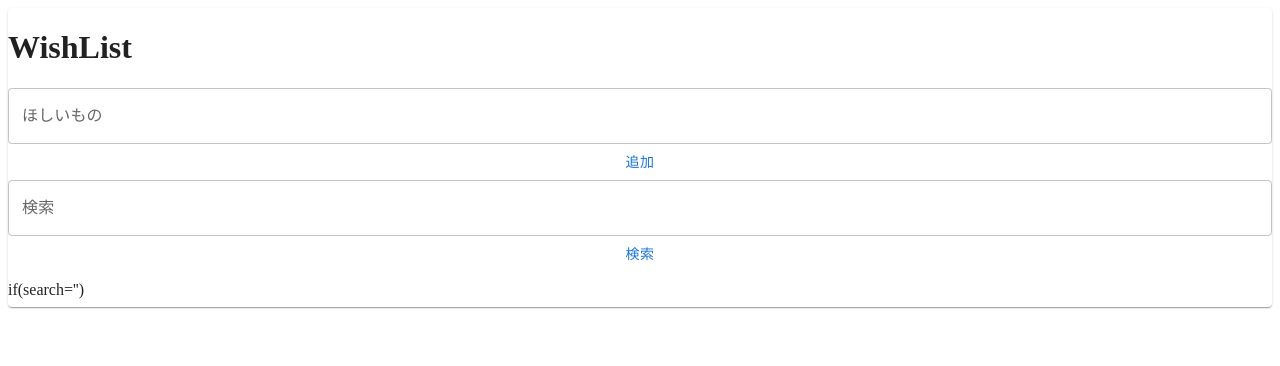
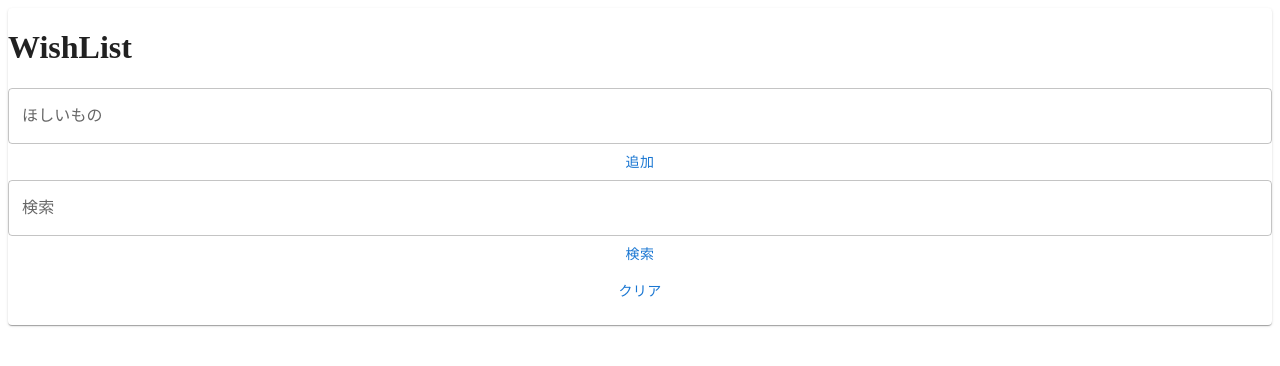
Before and after one commit to wakanafushimi/ReactPractice, a React (Vite) app: page / in a window 1280 px wide. Shown: the top 366 px of the page. Built offline with nearby package versions, Linux system fonts and the light colour scheme.

Commit message:
idが偶数になる＆toggleが効かない

```diff
--- a/src/WishList.tsx
+++ b/src/WishList.tsx
@@ -11,28 +11,49 @@ import ListItem from '@mui/material/ListItem'
 import { useState } from 'react'
 
 export default function WishList() {
-  const [wishes, setWishes] = useState<string[]>([])
+  const [wishes, setWishes] = useState<[number, string, boolean][]>([])
+  const [searchResults, setSearchResults] = useState<
+    [number, string, boolean][]
+  >([])
+  // 検索窓の表示
   const [wish, setWish] = useState<string>('')
   const [search, setSearch] = useState<string>('')
-  const [searchResults, setSearchResults] = useState<string[]>([])
 
   const handleAddWish = () => {
     if (wish.trim()) {
-      setWishes((prevWishes) => [...prevWishes, wish])
+      const newId = wishes.length > 0 ? wishes[wishes.length - 1][0] + 1 : 1
+      setWishes((prevWishes) => [...prevWishes, [newId + 1, wish, false]])
       setWish('')
     }
   }
-
   const handleSearch = () => {
-    if (search.trim()) {
-      wishes.forEach((item) => {
-        if (item === search) {
-          setSearchResults((prevSearchResults) => [...prevSearchResults, item])
-        }
-      })
-    }
+    setSearchResults(
+      search
+        ? wishes.filter((item) =>
+            item[1].toLowerCase().includes(search.toLowerCase())
+          )
+        : wishes
+    )
     setSearch('')
   }
+  const searchClear = () => {
+    setSearchResults([])
+  }
+
+  const toggleBought = (index: number) => {
+    console.log(index)
+    setWishes((prevWishes) =>
+      prevWishes.map((item, i) =>
+        i === index ? [item[0], item[1], !item[2]] : item
+      )
+    )
+    setSearchResults((prevSearchResults) =>
+      prevSearchResults.map((item, i) =>
+        i === index ? [item[0], item[1], !item[2]] : item
+      )
+    )
+  }
+
   return (
     <Card>
       <h1>WishList</h1>
@@ -62,12 +83,20 @@ export default function WishList() {
         <Button variant='text' onClick={handleSearch}>
           検索
         </Button>
+        <Button variant='text' onClick={searchClear}>
+          クリア
+        </Button>
       </Stack>
 
       <List>
-        if(search='')
-        {wishes.map((item, index) => (
-          <ListItem key={index}>{item}</ListItem>
+        {(searchResults.length > 0 ? searchResults : wishes).map((item) => (
+          <ListItem>
+            <span>{item[0]}</span>
+            <span>{item[1]}</span>
+            <Button variant='text' onClick={() => toggleBought(item[0])}>
+              {item[2] ? '購入済み' : '未購入'}
+            </Button>
+          </ListItem>
         ))}
       </List>
     </Card>
```
